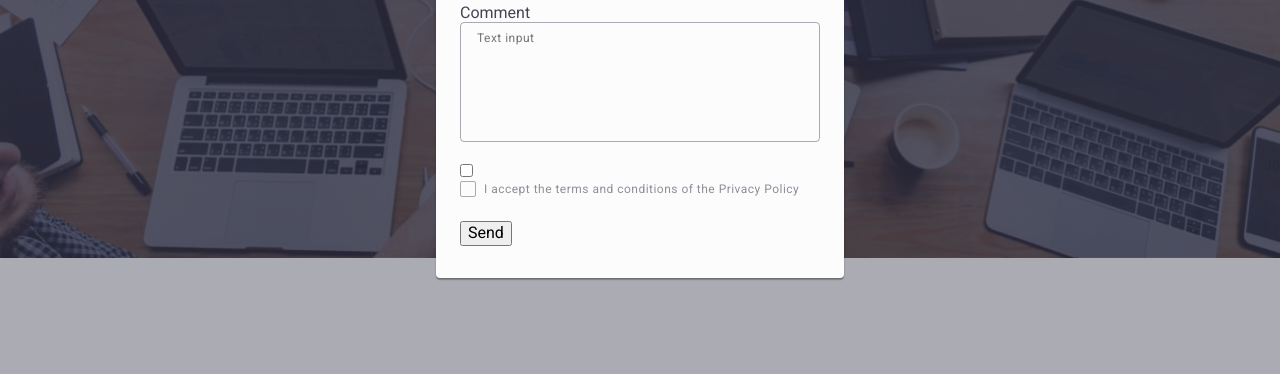
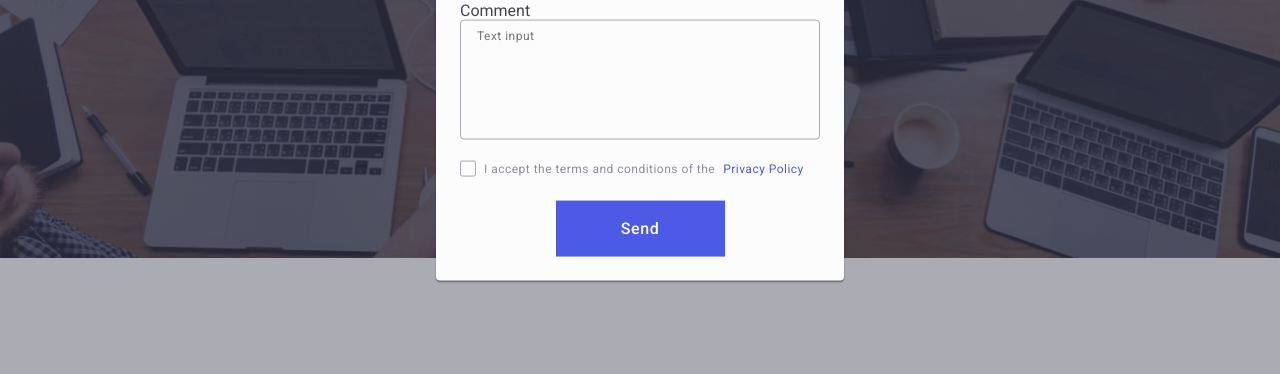
Before and after one commit to AleksVegas/goit-markup-hw-05, a plain HTML site: page index.html in a window 1280 px wide. Shown: the part 414-788 px from the top of the page. Drawn offline with nearby package versions, Linux system fonts and the light colour scheme.

Commit message:
add checkbox modal

```diff
--- a/css/styles.css
+++ b/css/styles.css
@@ -708,8 +708,10 @@ transition: fill 250ms cubic-bezier(0.4, 0, 0.2, 1);
   margin-bottom: 24px;
 }
 
-.checkbox:checked {
-
+.checkbox:checked + .label-checkbox span {
+  background-color: #404BBF;
+  border: none;
+  fill: #F4F4FD;
 }
 
 .label-checkbox {
@@ -738,3 +740,22 @@ gap: 8px;
 .icon-checkbox {
 
 }
+
+.link-privacy-policy {
+  color: #4d5ae5;
+}
+
+.button-modal-send {
+  display: block;
+  min-width: 169px;
+height: 56px;
+font-weight: 500;
+line-height: 1.5;
+letter-spacing: 0.04em;
+color: #ffffff;
+cursor: pointer;
+background-color: #4D5AE5;
+border: none;
+transition: background-color 250ms cubic-bezier(0.4, 0, 0.2, 1);
+margin: 0 auto;
+}
--- a/index.html
+++ b/index.html
@@ -542,17 +542,17 @@
               id="user-privacy"
               value="true"
               name="user-privacy"
-              class="checkbox"
+              class="checkbox visually-hidden"
             />
             <label for="user-privacy" class="label-checkbox"
               ><span class="span-checkbox">
                 <svg class="icon-checkbox" width="10" height="8">
                   <use href="./images/icons-modal.svg#icon-check"></use>
-                </svg></span> I accept the terms and conditions of the Privacy Policy
+                </svg></span> I accept the terms and conditions of the <a href="" class="link-privacy-policy">Privacy Policy</a>
             </label>
           </div>
 
-          <button type="submit">Send</button>
+          <button type="submit" class="button-modal-send">Send</button>
         </form>
       </div>
     </div>
```
